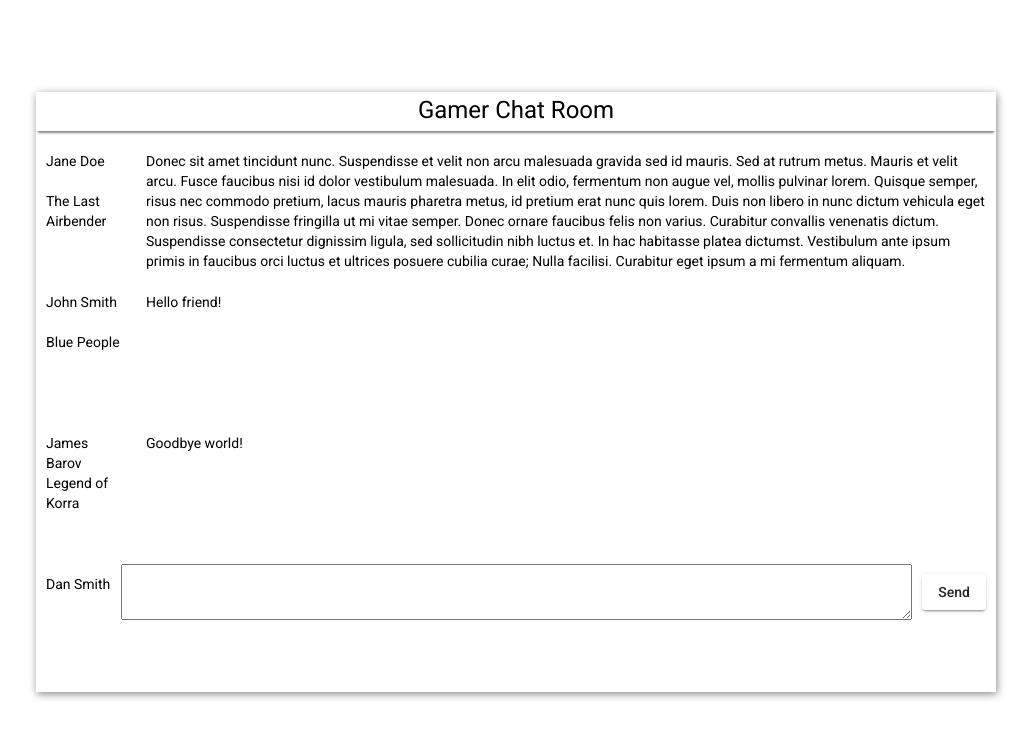
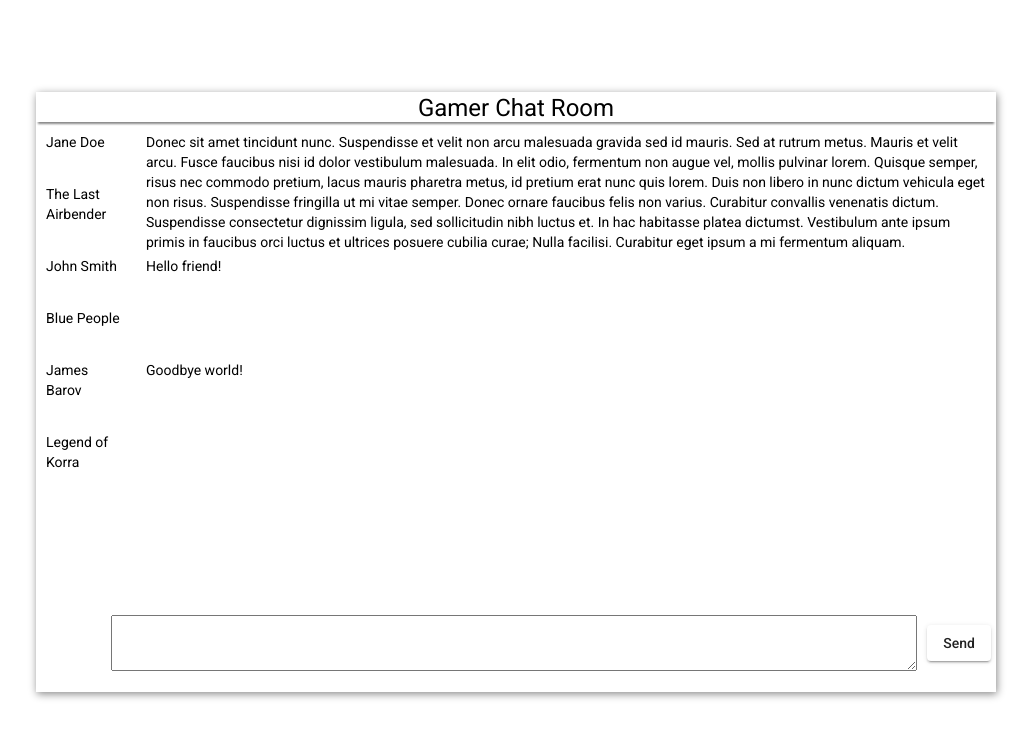
Before and after one commit to leon-chow/AllChat, an Angular app in the folder frontend/AllChat/: page /chat in a window 1280 px wide. Shown: the top 738 px of the page, without its empty margins (104-1137 px from the left). Built offline with nearby package versions, Linux system fonts and the light colour scheme.

Commit message:
Fix chatbox styling

```diff
--- a/frontend/AllChat/src/app/chat/chat.component.html
+++ b/frontend/AllChat/src/app/chat/chat.component.html
@@ -17,13 +17,10 @@
           <p> {{ message.message }} </p>
         </div>
       </div>
-      <div class="input-container">
-        <div class="user">
-          Dan Smith
-        </div>
-        <textarea matInput matTextareaAutosize max-rows="5" maxlength="500" class="message-input"> </textarea>
-        <button mat-raised-button> Send </button>
-      </div>
+    </div>
+    <div class="input-container">
+      <textarea matInput matTextareaAutosize max-rows="5" maxlength="500" class="message-input"> </textarea>
+      <button mat-raised-button> Send </button>
     </div>
   </div>
 </div>
--- a/frontend/AllChat/src/app/chat/chat.component.scss
+++ b/frontend/AllChat/src/app/chat/chat.component.scss
@@ -13,9 +13,9 @@
 
 .chat {
   display: flex;
+  align-items: flex-start;
   flex-direction: column;
   justify-content: center;
-  align-items: center;
   height: 75%;
   width: 75%;
   box-shadow: 1px 2px 8px #888888;
@@ -27,17 +27,17 @@ h1 {
 
 .chat-title {
   width: 100%;
+  height: 30px;
   box-shadow: 0 4px 2px -2px #888888;
   text-align: center;
-  align-items: flex;
 }
 
 .chat-box {
   display: flex;
-  padding: 10px;
-  height: 90%;
+  height: 100%;
   width: 100%;
   align-items: flex-start;
+  align-content: flex-start;
   flex-wrap: wrap;
   overflow-y: auto;
 }
@@ -46,11 +46,12 @@ h1 {
   display: flex;
   flex-direction: row;
   width: 100%;
+  height: auto;
 }
 
-.user, .avatar {
+.user, .avatar{
   width: 5rem;
-  height: 20px;
+  height: auto;
   padding: 10px;
 }
 
@@ -61,14 +62,17 @@ h1 {
 }
 
 .input-container{
+  position: absolute;
   display: flex;
   flex-direction: row;
-  width:100%;
+  width: 70%;
+  left: 5%;
   top: 65%;
 }
 
 .message-input {
-  width: 100%;
+  width: 90%;
+  margin-left:20px;
 }
 
 .user-container {
```
